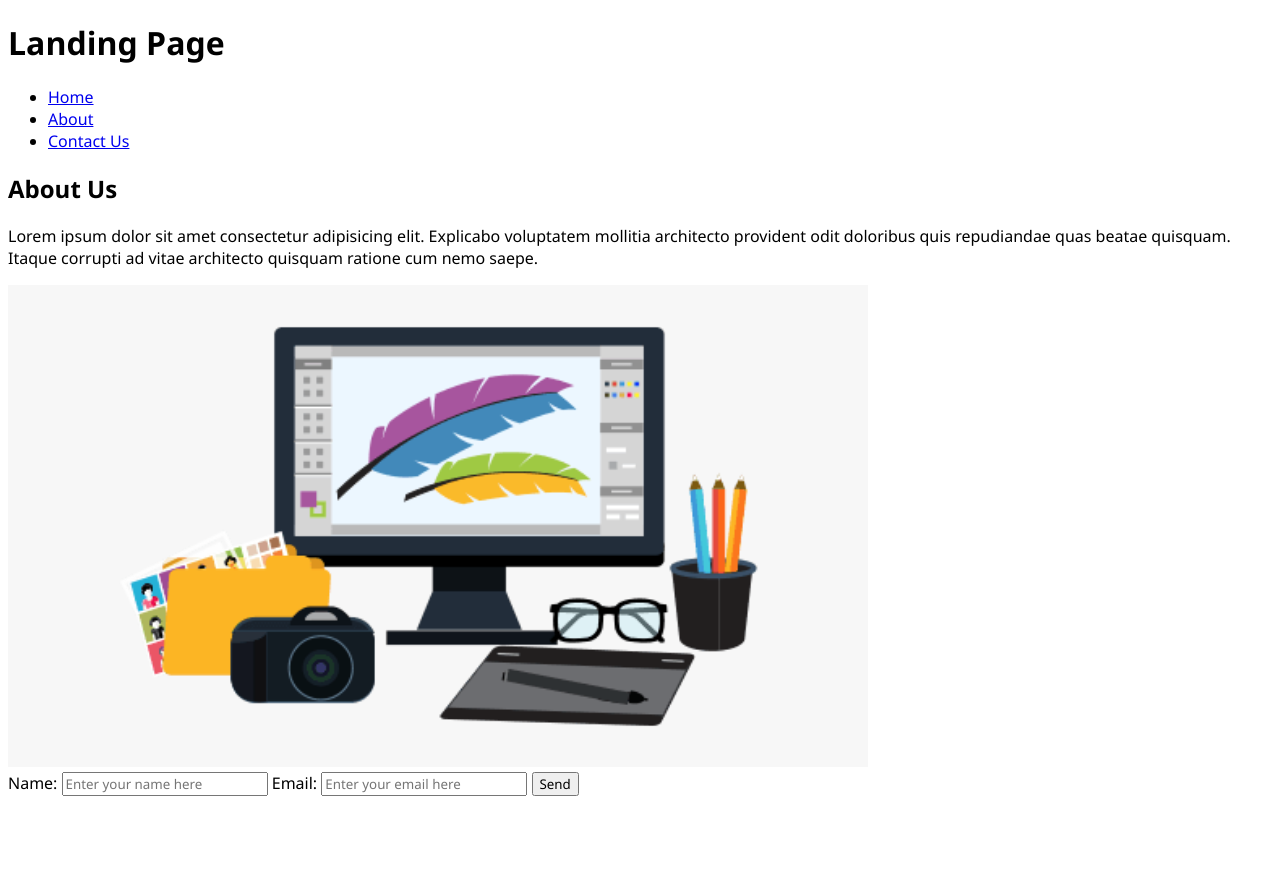
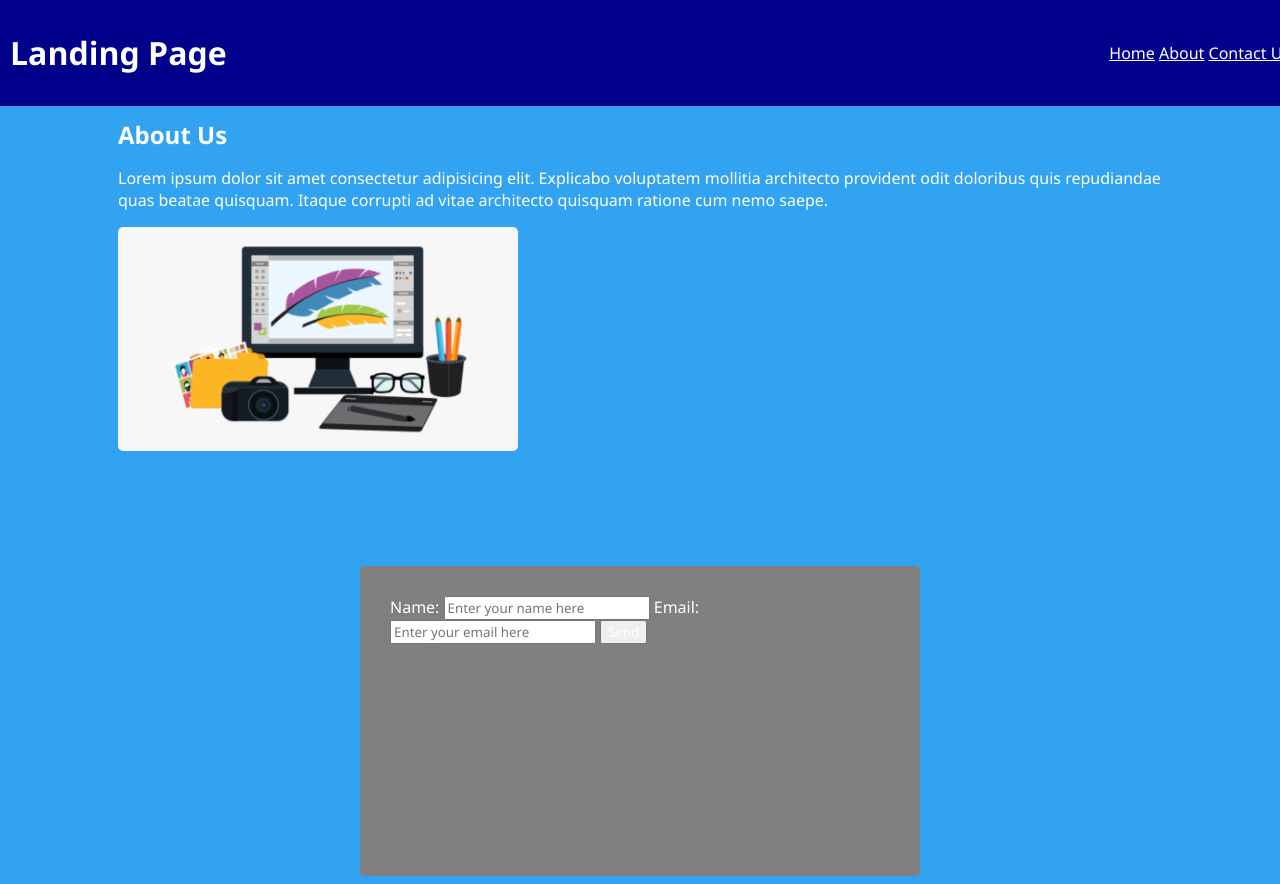
Before and after one commit to jdomindev/landing-page-project, a plain HTML site: page index.html in a window 1280 px wide. Before the commit the page ends 804 px from the top, so only its background shows below. Drawn offline with Linux system fonts and the light colour scheme.

Commit message:
Added more css, added fixed navbar

```diff
--- a/assets/style.css
+++ b/assets/style.css
@@ -1,6 +1,58 @@
 * {
-    font: 500;
-    font-family: 'Segoe UI', Tahoma, Geneva, Verdana, sans-serif;
+  font: 500;
+  font-family: "Segoe UI", Tahoma, Geneva, Verdana, sans-serif;
+  color: white;
+}
+
+body {
+  background-color: rgb(49, 163, 240);
 }
 
 /* Header */
+
+#header {
+  display: flex;
+  position: fixed;
+  top: 0;
+  left: 0;
+  justify-content: space-between;
+  align-items: center;
+  background-color: darkblue;
+  padding: 10px;
+  width: 100%
+
+}
+
+#nav ul li {
+  display: inline;
+  text-decoration: none;
+  justify-content: space-between;
+}
+
+/* About */
+
+#about {
+    padding: 110px;
+}
+
+#about h2{
+    margin: 0 auto;
+}
+
+#about img {
+  width: 400px;
+  border-radius: 5px;
+}
+
+/* Contact */
+#contact {
+  background-color: gray;
+  height: 250px;
+  width: 500px;
+  padding: 30px;
+  margin: 0 auto;
+  border-radius: 5px;;
+}
+
+form {
+}
--- a/index.html
+++ b/index.html
@@ -3,23 +3,23 @@ X    It's done when the page uses semantic HTML elements.
 
     It's done when the page uses universal, element, and class selectors in CSS.
 
-It's done when the page features at least three colors in the design.
+X It's done when the page features at least three colors in the design.
 
 X    It's done when the page uses a single font and font family for all text.
 
 X    It's done when the page uses at least two heading elements (<h1> through <h6>).
 
-It's done when the header is fixed to the top of the page on scroll.
+X It's done when the header is fixed to the top of the page on scroll.
 
-It's done when the header contains a navigation bar with three links that display inline, including a contact link.
+X It's done when the header contains a navigation bar with three links that display inline, including a contact link.
 
-It's done when, if the contact link is clicked, the page jumps directly to the contact form.
+X It's done when, if the contact link is clicked, the page jumps directly to the contact form.
 
 X    It's done when the contact form includes input elements for name and email.
 
 X    It's done when the contact form includes a Send button.
 
-It's done when the image includes a descriptive alt attribute.
+X    It's done when the image includes a descriptive alt attribute.
 
 It's done when the page is deployed to GitHub Pages. -->
 
@@ -37,14 +37,14 @@ It's done when the page is deployed to GitHub Pages. -->
       <h1>Landing Page</h1>
       <nav id="nav">
         <ul>
-          <li><a href="#nav">Home</a></li>
-          <li><a href="#About">About</a></li>
-          <li><a href="#Contact">Contact Us</a></li>
+          <li><a href="index.html">Home</a></li>
+          <li><a href="#about">About</a></li>
+          <li><a href="#contact">Contact Us</a></li>
         </ul>
       </nav>
     </header>
     <main id="main">
-      <section id="About">
+      <section id="about">
         <h2>About Us</h2>
         <p>
           Lorem ipsum dolor sit amet consectetur adipisicing elit. Explicabo
@@ -52,7 +52,7 @@ It's done when the page is deployed to GitHub Pages. -->
           repudiandae quas beatae quisquam. Itaque corrupti ad vitae architecto
           quisquam ratione cum nemo saepe.
         </p>
-        <img src="./assets/images/image-1.png" />
+        <img src="./assets/images/image-1.png" alt="computer with feathers on screen and office supplies around computer" />
       </section>
       <section id="contact">
         <form>
```
